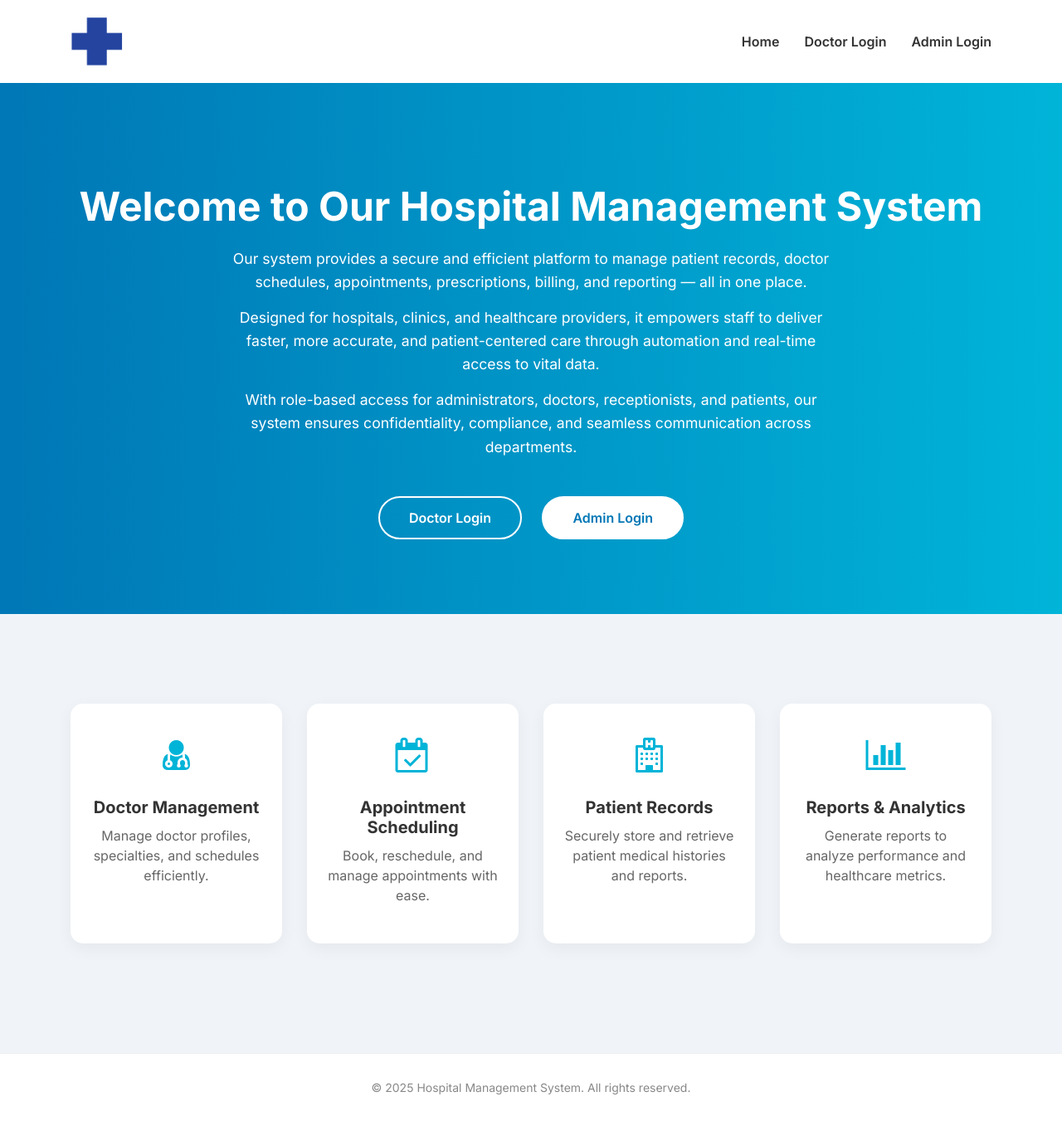
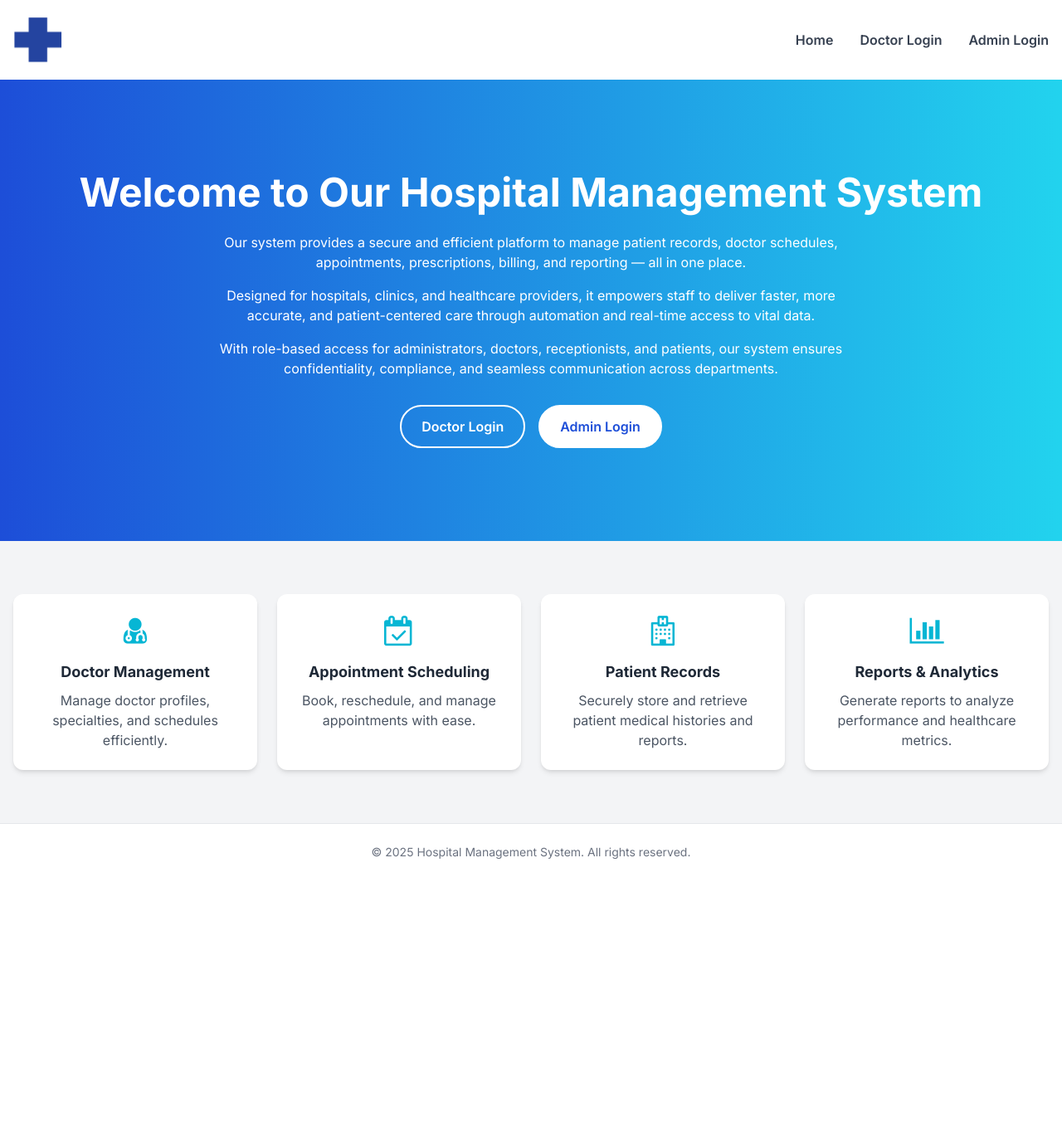
Before and after one commit to sengchhunyeang/Hospital-Application, a PHP site: page / in a window 1280 px wide. Shown: the whole page at 83% size. After the commit the page ends 1035 px from the top, so only its background shows below. Run offline with PHP 8.4, Linux system fonts and the light colour scheme; some libraries are stand-ins or nearby versions.

Commit message:
Edit page index

```diff
--- a/index.php
+++ b/index.php
@@ -6,285 +6,110 @@
   <meta http-equiv="X-UA-Compatible" content="ie=edge" />
   <title>Hospital Management System</title>
   <link rel="shortcut icon" href="assets/images/logo/right.png" type="image/x-icon" />
-
-  <!-- Google Font -->
+  <script src="https://cdn.tailwindcss.com"></script>
   <link href="https://fonts.googleapis.com/css2?family=Inter:wght@400;600;700&display=swap" rel="stylesheet" />
-
-  <!-- Bootstrap 4 -->
-  <link rel="stylesheet" href="assets/css/bootstrap-4.1.3.min.css" />
-  <link rel="stylesheet" href="assets/css/font-awesome-4.7.0.min.css" />
+  <link rel="stylesheet" href="https://cdnjs.cloudflare.com/ajax/libs/font-awesome/4.7.0/css/font-awesome.min.css">
   <link rel="stylesheet" href="https://cdnjs.cloudflare.com/ajax/libs/animate.css/4.1.1/animate.min.css" />
-
   <style>
     body {
       font-family: 'Inter', sans-serif;
-  background-color: #f0f4f8;
-  color: #333;
-  margin: 0;
     }
-
-.preloader {
-  position: fixed;
-  top: 0; left: 0;
-  width: 100%; height: 100%;
-  background: #fff;
-  z-index: 9999;
-  display: flex;
-  align-items: center;
-  justify-content: center;
-}
-
-header {
-  background-color: #ffffff;
-  box-shadow: 0 2px 10px rgba(0, 0, 0, 0.03);
-  padding: 20px 0;
-}
-
-.nav-menu {
-  list-style: none;
-  display: flex;
-  gap: 30px;
-  margin: 0;
-  padding: 0;
-}
-
-.nav-menu a {
-  position: relative;
-  text-decoration: none;
-  font-weight: 600;
-  color: #333;
-  padding-bottom: 5px;
-  transition: 0.3s ease;
-}
-
-.nav-menu a::after {
+    .nav-link::after {
       content: "";
       position: absolute;
-  width: 0;
-  height: 2px;
       bottom: 0;
       left: 0;
+      height: 2px;
+      width: 0;
       background-color: #00b4d8;
       transition: width 0.3s;
     }
-
-.nav-menu a:hover::after {
+    .nav-link:hover::after {
       width: 100%;
     }
-
-.banner {
-  background: linear-gradient(to right, #0077b6, #00b4d8);
-  color: white;
-  padding: 120px 20px 80px;
-  text-align: center;
-  position: relative;
-  overflow: hidden;
-}
-
-.banner h1 {
-  font-size: 3rem;
-  font-weight: 700;
-  margin-bottom: 20px;
-}
-
-.banner p {
-  font-size: 1.1rem;
-  max-width: 750px;
-  margin: 0 auto 15px;
-  line-height: 1.6;
-}
-
-.login-buttons {
-  margin-top: 35px;
-}
-
-.login-buttons .btn {
-  margin: 10px;
-  border-radius: 30px;
-  padding: 12px 35px;
-  font-weight: 600;
-  font-size: 1rem;
-  transition: all 0.3s ease;
-}
-
-.btn-outline-light {
-  border: 2px solid white;
-  color: white;
-  background: transparent;
-}
-
-.btn-outline-light:hover {
-  background: white;
-  color: #0077b6;
-}
-
-.btn-light {
-  background-color: #fff;
-  color: #0077b6;
-  border: 2px solid #fff;
-}
-
-.btn-light:hover {
-  background-color: transparent;
-  color: #fff;
-  border: 2px solid white;
-}
-
-.features {
-  margin-top: 60px;
-}
-
-.feature-box {
-  background: #fff;
-  padding: 30px 25px;
-  border-radius: 15px;
-  box-shadow: 0 6px 20px rgba(0, 0, 0, 0.05);
-  transition: all 0.3s ease;
-  height: 100%;
-}
-
-.feature-box:hover {
-  transform: translateY(-6px);
-  box-shadow: 0 12px 25px rgba(0, 0, 0, 0.1);
-}
-
-.feature-icon {
-  font-size: 42px;
-  color: #00b4d8;
-  margin-bottom: 20px;
-}
-
-.feature-box h5 {
-  font-weight: 700;
-  margin-bottom: 10px;
-}
-
-.feature-box p {
-  color: #666;
-}
-
-footer {
-  background-color: #ffffff;
-  text-align: center;
-  padding: 30px 0;
-  font-size: 14px;
-  color: #888;
-  border-top: 1px solid #eee;
-  margin-top: 60px;
-}
-
-@media (max-width: 768px) {
-  .banner h1 {
-    font-size: 2rem;
-  }
-
-  .login-buttons .btn {
-    width: 100%;
-    max-width: 280px;
-  }
-
-  .nav-menu {
-    flex-direction: column;
-    gap: 10px;
-  }
-}
-
   </style>
 </head>
-<body>
+<body class="bg-gray-100 text-gray-800">
 
 <!-- Preloader -->
-<div class="preloader">
-  <div class="spinner-border text-primary" role="status">
-    <span class="sr-only">Loading...</span>
-  </div>
+<div class="fixed inset-0 bg-white flex items-center justify-center z-[9999]" id="preloader">
+  <div class="animate-spin rounded-full h-10 w-10 border-b-2 border-blue-500"></div>
 </div>
 
 <!-- Header -->
-<header>
-  <div class="container d-flex justify-content-between align-items-center">
+<header class="bg-white shadow">
+  <div class="container mx-auto px-4 py-5 flex items-center justify-between">
     <a href="index.php">
-      <img src="assets/images/logo/right.png" alt="Logo" height="60">
+      <img src="assets/images/logo/right.png" alt="Logo" class="h-14">
     </a>
-    <ul class="nav-menu">
-      <li><a href="index.php">Home</a></li>
-      <li><a href="backend/doc/index.php">Doctor Login</a></li>
-      <li><a href="backend/admin/index.php">Admin Login</a></li>
+    <ul class="flex flex-col md:flex-row gap-4 md:gap-8 font-semibold text-gray-700">
+      <li><a href="index.php" class="relative nav-link pb-1">Home</a></li>
+      <li><a href="backend/doc/index.php" class="relative nav-link pb-1">Doctor Login</a></li>
+      <li><a href="backend/admin/index.php" class="relative nav-link pb-1">Admin Login</a></li>
     </ul>
   </div>
 </header>
 
 <!-- Banner -->
-<section class="banner">
-  <div class="container">
-    <h1 class="animate__animated animate__fadeInDown">Welcome to Our Hospital Management System</h1>
-    <p class="animate__animated animate__fadeInUp">
+<section class="bg-gradient-to-r from-blue-700 to-cyan-400 text-white py-28 px-4 text-center relative overflow-hidden">
+  <div class="container mx-auto">
+    <h1 class="text-4xl md:text-5xl font-bold mb-6 animate__animated animate__fadeInDown">Welcome to Our Hospital Management System</h1>
+    <p class="max-w-3xl mx-auto mb-4 animate__animated animate__fadeInUp">
       Our system provides a secure and efficient platform to manage patient records, doctor schedules, appointments, prescriptions, billing, and reporting — all in one place.
     </p>
-    <p class="animate__animated animate__fadeInUp">
+    <p class="max-w-3xl mx-auto mb-4 animate__animated animate__fadeInUp">
       Designed for hospitals, clinics, and healthcare providers, it empowers staff to deliver faster, more accurate, and patient-centered care through automation and real-time access to vital data.
     </p>
-    <p class="animate__animated animate__fadeInUp">
+    <p class="max-w-3xl mx-auto mb-4 animate__animated animate__fadeInUp">
       With role-based access for administrators, doctors, receptionists, and patients, our system ensures confidentiality, compliance, and seamless communication across departments.
     </p>
-    <div class="login-buttons animate__animated animate__fadeInUp">
-      <a href="backend/doc/index.php" class="btn btn-outline-light">Doctor Login</a>
-      <a href="backend/admin/index.php" class="btn btn-light">Admin Login</a>
+    <div class="mt-8 flex flex-col sm:flex-row justify-center gap-4 animate__animated animate__fadeInUp">
+      <a href="backend/doc/index.php" class="border-2 border-white text-white px-6 py-3 rounded-full font-semibold hover:bg-white hover:text-blue-700 transition">Doctor Login</a>
+      <a href="backend/admin/index.php" class="bg-white text-blue-700 px-6 py-3 rounded-full font-semibold hover:bg-transparent hover:text-white border-2 border-white transition">Admin Login</a>
     </div>
   </div>
 </section>
 
 <!-- Features Section -->
-<section class="features py-5">
-  <div class="container">
-    <div class="row text-center">
-      <div class="col-md-3 mb-4">
-        <div class="feature-box">
-          <div class="feature-icon"><i class="fa fa-user-md"></i></div>
-          <h5>Doctor Management</h5>
-          <p>Manage doctor profiles, specialties, and schedules efficiently.</p>
+<section class="py-16 bg-gray-100">
+  <div class="container mx-auto px-4">
+    <div class="grid grid-cols-1 md:grid-cols-4 gap-6 text-center">
+      <div class="bg-white p-6 rounded-xl shadow-md hover:-translate-y-1 hover:shadow-lg transition">
+        <div class="text-4xl text-cyan-500 mb-4"><i class="fa fa-user-md"></i></div>
+        <h5 class="font-bold text-lg mb-2">Doctor Management</h5>
+        <p class="text-gray-600">Manage doctor profiles, specialties, and schedules efficiently.</p>
       </div>
+      <div class="bg-white p-6 rounded-xl shadow-md hover:-translate-y-1 hover:shadow-lg transition">
+        <div class="text-4xl text-cyan-500 mb-4"><i class="fa fa-calendar-check-o"></i></div>
+        <h5 class="font-bold text-lg mb-2">Appointment Scheduling</h5>
+        <p class="text-gray-600">Book, reschedule, and manage appointments with ease.</p>
       </div>
-      <div class="col-md-3 mb-4">
-        <div class="feature-box">
-          <div class="feature-icon"><i class="fa fa-calendar-check-o"></i></div>
-          <h5>Appointment Scheduling</h5>
-          <p>Book, reschedule, and manage appointments with ease.</p>
+      <div class="bg-white p-6 rounded-xl shadow-md hover:-translate-y-1 hover:shadow-lg transition">
+        <div class="text-4xl text-cyan-500 mb-4"><i class="fa fa-hospital-o"></i></div>
+        <h5 class="font-bold text-lg mb-2">Patient Records</h5>
+        <p class="text-gray-600">Securely store and retrieve patient medical histories and reports.</p>
       </div>
-      </div>
-      <div class="col-md-3 mb-4">
-        <div class="feature-box">
-          <div class="feature-icon"><i class="fa fa-hospital-o"></i></div>
-          <h5>Patient Records</h5>
-          <p>Securely store and retrieve patient medical histories and reports.</p>
-        </div>
-      </div>
-      <div class="col-md-3 mb-4">
-        <div class="feature-box">
-          <div class="feature-icon"><i class="fa fa-bar-chart"></i></div>
-          <h5>Reports & Analytics</h5>
-          <p>Generate reports to analyze performance and healthcare metrics.</p>
-        </div>
+      <div class="bg-white p-6 rounded-xl shadow-md hover:-translate-y-1 hover:shadow-lg transition">
+        <div class="text-4xl text-cyan-500 mb-4"><i class="fa fa-bar-chart"></i></div>
+        <h5 class="font-bold text-lg mb-2">Reports & Analytics</h5>
+        <p class="text-gray-600">Generate reports to analyze performance and healthcare metrics.</p>
       </div>
     </div>
   </div>
 </section>
 
 <!-- Footer -->
-<footer>
+<footer class="bg-white text-center py-6 text-sm text-gray-500 border-t border-gray-200">
   &copy; 2025 Hospital Management System. All rights reserved.
 </footer>
 
 <!-- Scripts -->
-<script src="assets/js/vendor/jquery-2.2.4.min.js"></script>
-<script src="https://cdn.jsdelivr.net/npm/popper.js@1.14.3/dist/umd/popper.min.js"></script>
-<script src="assets/js/vendor/bootstrap-4.1.3.min.js"></script>
+<script src="https://code.jquery.com/jquery-3.6.0.min.js"></script>
 <script>
-  $(window).on('load', function () {
-    $('.preloader').fadeOut(600);
+  window.addEventListener('load', () => {
+    document.getElementById('preloader').style.display = 'none';
   });
 </script>
 
-
 </body>
 </html>
```
Lines whose indentation alone changed are shown as unchanged.
